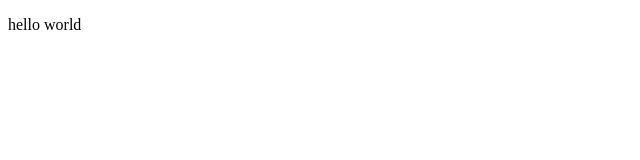
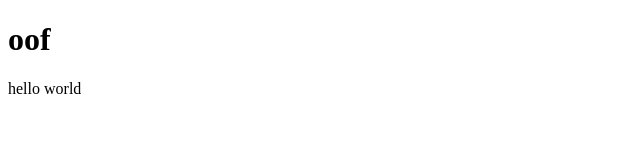
Before and after one commit to Noah124/ICS4U---Portfolio, a plain HTML site: page index.html in a window 1280 px wide. Shown: the whole page, without its empty margins (0-640 px from the left). Drawn offline with Linux system fonts and the light colour scheme.

Commit message:
Update index.html

```diff
--- a/index.html
+++ b/index.html
@@ -8,7 +8,7 @@
   </style>
 </head>
 <body>
-
+  <h1> oof </h1>
   <p> hello world </p>
 </body>
 </html>
```
